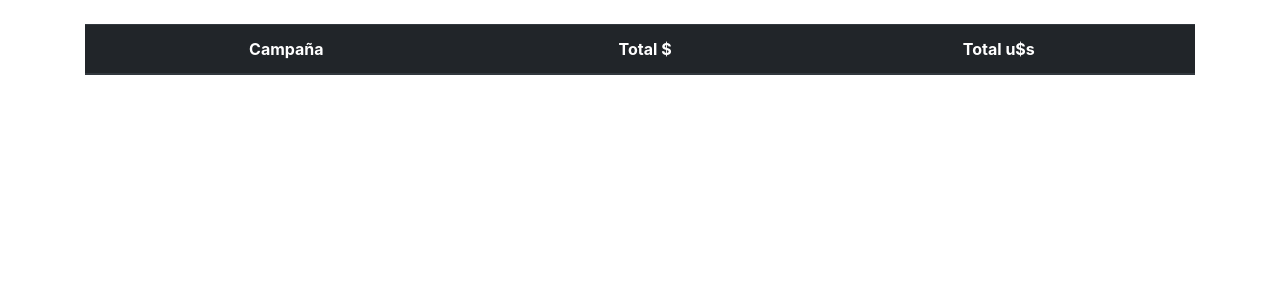
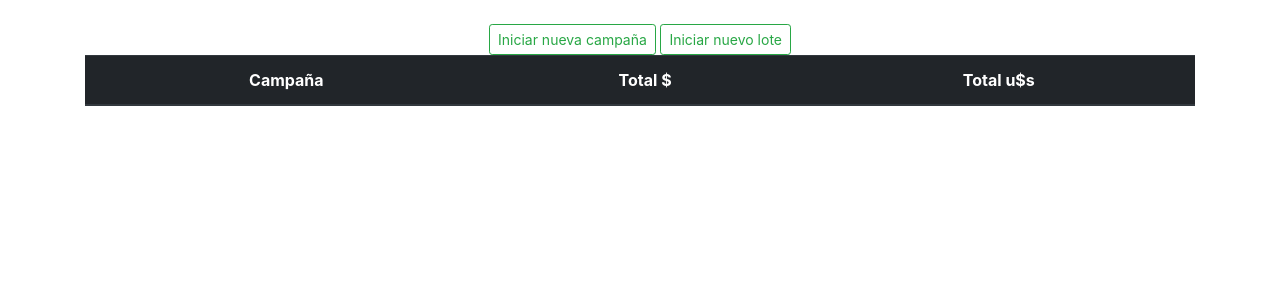
Before and after one commit to tecnicatura-villa-el-libertador/gringo, a Django app: a page that uses stock/templates/stock/campaña.html in a window 1280 px wide. Shown: the part 56-356 px from the top of the page. Run offline with Django 3.2, Linux system fonts and the light colour scheme; the visitor is signed in with stand-in values (Sample User, id 1); data that the repository does not hold is empty; some libraries are stand-ins or nearby versions.

Commit message:
Se agrega botón para regitrar nueva campaña y para registrar nuevos lotes

```diff
--- a/gringo/settings.py
+++ b/gringo/settings.py
@@ -124,4 +124,4 @@ STATIC_URL = '/static/'
 
 LOGIN_REDIRECT_URL = '/stock/'
 
-LOGIN_URL = '/admin/login'
+LOGIN_URL = '/accounts/login'
--- a/gringo/urls.py
+++ b/gringo/urls.py
@@ -22,10 +22,9 @@ from django.contrib.auth.decorators import login_required
 
 urlpatterns = [
 	path('stock/', views.stock),
-	path('campaña/', views.campaña),
-
-    path('campaña/nueva', login_required(views.CampañaCreate.as_view())),
-	path('mov_gral/', views.mov_gral),
+	path('campaña/nueva', login_required(views.CampañaCreate.as_view()), name="Campaña_Nueva"),
+  	path('lote/nuevo', login_required(views.LoteCreate.as_view()), name="Lote_Nuevo"),
+    path('mov_gral/', views.mov_gral),
     path('admin/', admin.site.urls),
 
     # Other URL patterns ...
@@ -34,8 +33,9 @@ urlpatterns = [
     path('_db', views.download_db),
 	path('stock/', views.stock, name = 'resumen_stock'),
 	path('campaña/', views.campaña, name = 'resumen_campañas'),
-	path('mov_gral/', views.mov_gral, name = 'resumen_movimientos'),
+    path('mov_gral/', views.mov_gral, name = 'resumen_movimientos'),
     path('admin/', admin.site.urls),
 	path('', views.inicio, name='inicio'),
     path('actividades/', views.actividades, name='resumen_actividades')
+
 ]
--- a/stock/templates/stock/campaña.html
+++ b/stock/templates/stock/campaña.html
@@ -14,6 +14,9 @@ Campañas
 	{{form}}
 
 </form>
+
+<a href="{% url "Campaña_Nueva" %}" class="btn btn-outline-success btn-sm">Iniciar nueva campaña </a>
+<a href="{% url "Lote_Nuevo" %}" class="btn btn-outline-success btn-sm">Iniciar nuevo lote </a>
 
 <table class="table">
   <thead class="thead-dark">
--- a/stock/templates/stock/landing.html
+++ b/stock/templates/stock/landing.html
@@ -41,7 +41,7 @@
             {% comment %} <li class="nav-item"><a href="text.html" class="nav-link">Text Page</a></li> {% endcomment %}
           </ul>
           <div class="navbar-text">
-            <!-- Button trigger modal--><a href="http://localhost:8000/accounts/login/" data-toggle="modal" data-target="#exampleModal" class="btn btn-primary navbar-btn btn-shadow btn-gradient">Iniciar Sesión</a><a href="http://localhost:8000/accounts/register/"
+            <!-- Button trigger modal--><a href="/accounts/login/" data-toggle="modal" data-target="#exampleModal" class="btn btn-primary navbar-btn btn-shadow btn-gradient">Iniciar Sesión</a><a href="/accounts/register/"
           </div>
         </div>
       </nav>
@@ -81,7 +81,7 @@
         <div class="row d-flex">
           <div class="text-center col-lg-6 text order-2 order-lg-1">
             <h1>GRINGO</h1>
-            <h1>"El campo en tu bolsillo"</h1>
+            <h1>El campo en tu bolsillo</h1>
             <p class="hero-text">Un software pensado para la administración de tu campo. Fácil,
             rápido y eficiente.</p>
             <div class="CTA"><a href="/accounts/login/" class="btn btn-primary btn-shadow btn-gradient link-scroll">Iniciar Sesión</a><a href="/accounts/register/" class="btn btn-outline-primary">Registrate ahora </a></div>
--- a/stock/views.py
+++ b/stock/views.py
@@ -5,10 +5,11 @@ from django.db.models import Sum
 from wsgiref.util import FileWrapper
 from django.http import HttpResponse
 from django.conf import settings
-from .models import Movimiento, Producto, Campaña, CategoriaProducto
+from .models import Movimiento, Producto, Campaña, CategoriaProducto,Lote
 from .forms import FilterForm
 from django.contrib.auth.decorators import login_required
 from django.views.generic.edit import CreateView
+
 
 
 class CampañaCreate(CreateView):
@@ -21,8 +22,19 @@ class CampañaCreate(CreateView):
         campaña.save()
         return redirect('/')
 
+class LoteCreate(CreateView):
+    model = Lote
+    fields = ['nombre', 'descripcion', 'latitud', 'longitud', 'hectareas']
+
+    def form_valid(self, form):
+        lote = form.save(commit=False)
+        lote.usuario = self.request.user
+        lote.save()
+        return redirect('/')
+
 
 # Create your views here.
+@login_required
 def stock(request):
     tabla = {}
     for p in Producto.objects.all():
@@ -55,6 +67,21 @@ def campaña(request):
                     total_dolares=Sum('precio_dolar'))
         tabla[cmp] = total
     return render(request, 'stock/campaña.html', {'tabla': tabla})
+
+@login_required
+def lote(request):
+    tabla = {}
+    for cmp in Lote.objects.all():
+        # Datos de la campaña...
+        # calcular cantidad*precio_peso, cantidad*precio_dolar
+        total = Movimiento.objects.filter(
+            actividad__campaña=cmp
+        ).aggregate(total_pesos=Sum('precio_peso'),
+                    total_dolares=Sum('precio_dolar'))
+        tabla[cmp] = total
+    return render(request, 'stock/lote.html', {'tabla': tabla})
+
+
 
 
 @login_required
```
Also changed, not shown: stock/templates/django_registration/registration_form.html (added, +7 -0 lines), stock/static/img/Macbook .png (added), stock/static/img/cosecha-gruesa.jpg (added), 1 other file.
